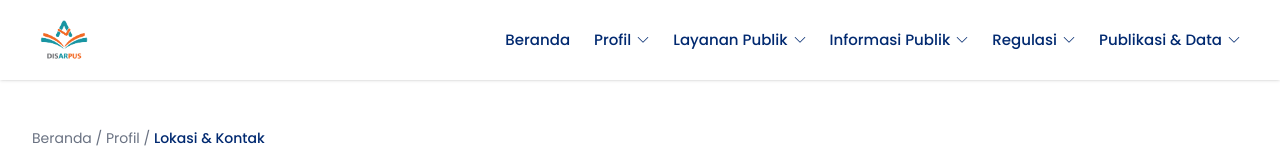
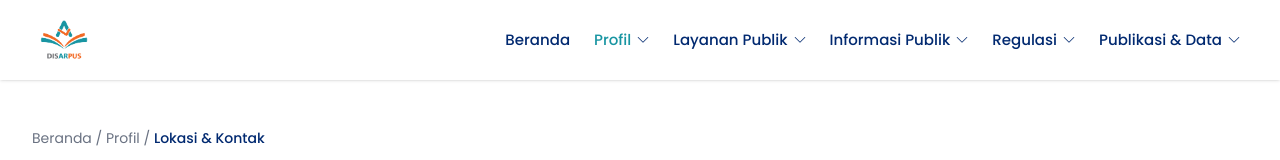
Before and after one commit to sceptzrion/disarpus-bekasikab, a Next.js app: page /profil/lokasi-kontak in a window 1280 px wide. Shown: the top 160 px of the page. Built offline with nearby package versions, Linux system fonts and the light colour scheme.

Commit message:
fix: update article content for clarity; correct gradient class in HeroPage; refine Navbar links for accurate routing

```diff
--- a/src/app/artikel/isi-artikel/page.tsx
+++ b/src/app/artikel/isi-artikel/page.tsx
@@ -12,12 +12,9 @@ const ARTICLE = {
     alt: "Gambar artikel",
     caption: "Deskripsi gambar",
   },
-  content: `KABUPATEN BANDUNG – Pemerintah Kabupaten Bandung menggelar pelantikan 7.550 Pegawai Pemerintah dengan Perjanjian Kerja (PPPK) Paruh Waktu pada hari Senin, 8 Desember 2025. Pelantikan ini berlangsung di Lapangan Upakarti, Soreang dan menjadi bukti komitmen Pemkab Bandung dalam memperkuat pengelolaan pemerintah daerah.
-Bupati Bandung, Dadang Supriatna dalam sambutannya mengungkapkan rasa syukur dan optimisme terhadap para PPPK Paruh Waktu yang baru saja dilantik.
+  content: `KABUPATEN BANDUNG – Pemerintah Kabupaten Bandung menggelar pelantikan 7.550 Pegawai Pemerintah dengan Perjanjian Kerja (PPPK) Paruh Waktu pada hari Senin, 8 Desember 2025. Pelantikan ini berlangsung di Lapangan Upakarti, Soreang dan menjadi bukti komitmen Pemkab Bandung dalam memperkuat pengelolaan pemerintah daerah. Bupati Bandung, Dadang Supriatna dalam sambutannya mengungkapkan rasa syukur dan optimisme terhadap para PPPK Paruh Waktu yang baru saja dilantik.
 
-"Hari ini, bapak/ibu wajib bersyukur kepada Allah SWT dan kedua orang tua bapak/ibu karena berkat restu mereka, kita bisa hadir di sini. Perlu saya sampaikan, perjuangan ini belum selesai. Kami, Pemerintah Kabupaten Bandung berkomitmen untuk memperjuangkan bapak/ibu semua agar bisa menjadi PPPK penuh, sesuai dengan rencana yang telah kami sampaikan kepada Kemenpan-RB dan BKN," ujar Kang DS, sapaan akrab orang nomor satu di Kabupaten Bandung ini.
-Kata-kata Kang DS yang penuh harapan ini disambut dengan tepuk tangan meriah dari para peserta pelantikan. Hal ini menandakan dukungan para peserta terhadap komitmen Pemkab Bandung untuk memperjuangkan hak mereka.
-Namun, Kang DS juga menyoroti kekhawatiran yang lebih besar terhadap potensi kekurangan ASN di masa depan. Jika dalam lima tahun ke depan tidak ada rekrutmen CPNS atau penetapan PPPK menjadi PNS maka jumlah PNS di Kabupaten Bandung bisa berkurang drastis menjadi hanya sekitar 650 orang`,
+"Hari ini, bapak/ibu wajib bersyukur kepada Allah SWT dan kedua orang tua bapak/ibu karena berkat restu mereka, kita bisa hadir di sini. Perlu saya sampaikan, perjuangan ini belum selesai. Kami, Pemerintah Kabupaten Bandung berkomitmen untuk memperjuangkan bapak/ibu semua agar bisa menjadi PPPK penuh, sesuai dengan rencana yang telah kami sampaikan kepada Kemenpan-RB dan BKN," ujar Kang DS, sapaan akrab orang nomor satu di Kabupaten Bandung ini. Kata-kata Kang DS yang penuh harapan ini disambut dengan tepuk tangan meriah dari para peserta pelantikan. Hal ini menandakan dukungan para peserta terhadap komitmen Pemkab Bandung untuk memperjuangkan hak mereka. Namun, Kang DS juga menyoroti kekhawatiran yang lebih besar terhadap potensi kekurangan ASN di masa depan. Jika dalam lima tahun ke depan tidak ada rekrutmen CPNS atau penetapan PPPK menjadi PNS maka jumlah PNS di Kabupaten Bandung bisa berkurang drastis menjadi hanya sekitar 650 orang.`,
 };
 
 const IsiArtikel = () => {
--- a/src/components/HeroPage.tsx
+++ b/src/components/HeroPage.tsx
@@ -41,7 +41,7 @@ const HeroPage: React.FC<HeroPageProps> = ({
         />
 
         {/* overlay */}
-        <div className="absolute inset-0 bg-gradient-to-b from-black/40 via-black/30 to-black/40" />
+        <div className="absolute inset-0 bg-linear-to-b from-black/40 via-black/30 to-black/40" />
       </div>
 
       {/* ================= HERO CONTENT ================= */}
--- a/src/components/Navbar.tsx
+++ b/src/components/Navbar.tsx
@@ -383,11 +383,11 @@ const Navbar: React.FC = () => {
           <DropdownMenu
             label="Profil"
             items={[
-              { label: "Sejarah", href: "/profil/sejarah" },
+              { label: "Profil DISARPUS", href: "/profil/profil-disarpus" },
               { label: "Visi dan Misi", href: "/profil/visi-misi" },
               { label: "Struktur Organisasi", href: "/profil/struktur-organisasi" },
               { label: "Tugas dan Fungsi", href: "/profil/tugas-dan-fungsi" },
-              { label: "Lokasi & Kontak", href: "/profil/sambutan-pimpinan" },
+              { label: "Lokasi & Kontak", href: "/profil/lokasi-kontak" },
             ]}
           />
 
```
